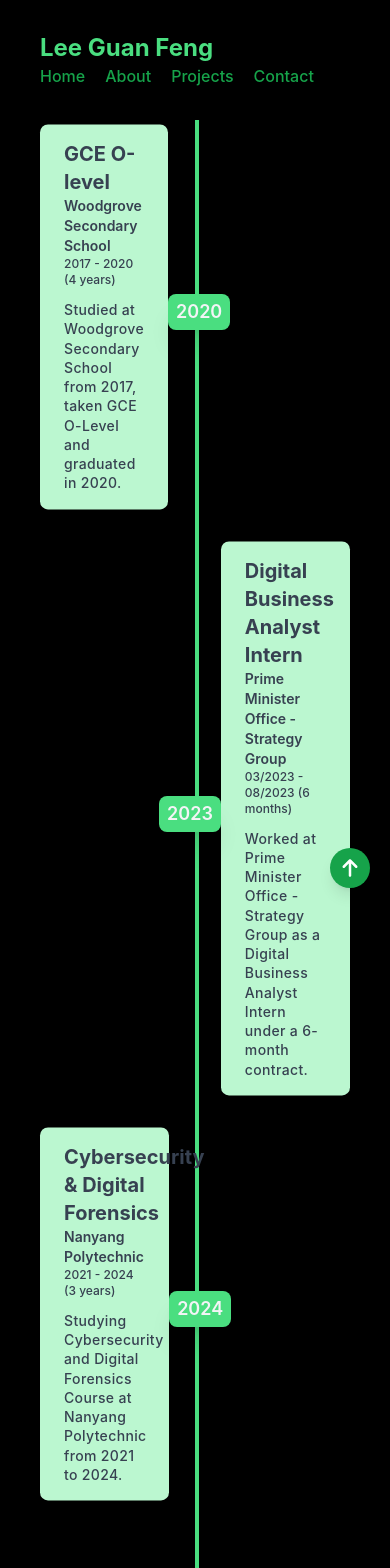
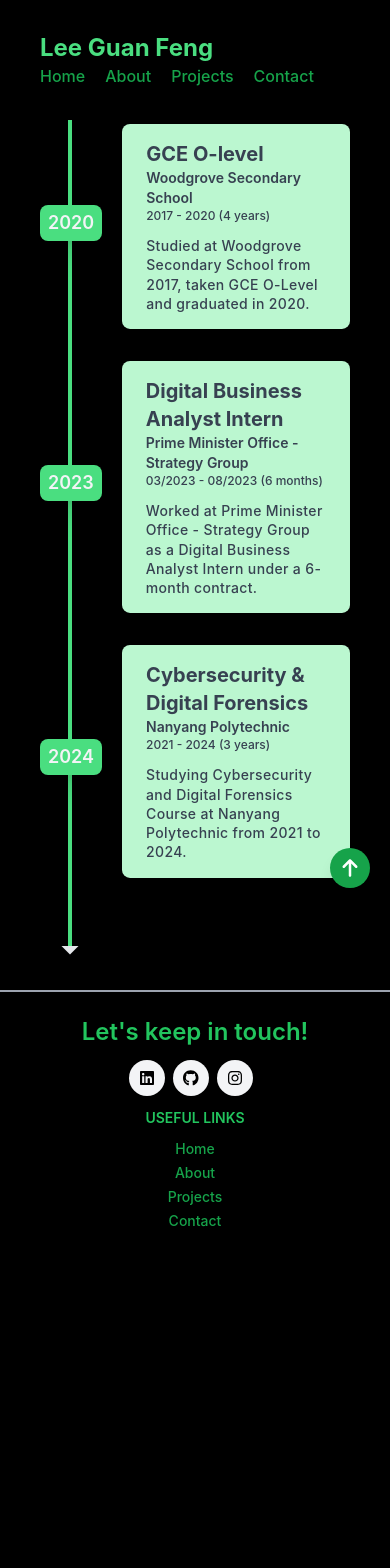
Before and after one commit to lgf2111/portfolio, a React (Create React App) app: page /portfolio/about in a window 390 px wide. Shown: the top 1568 px of the page. After the commit the page ends 1280 px from the top, so only its background shows below. Built offline with nearby package versions, Linux system fonts and the light colour scheme.

Commit message:
done responsive home and about

```diff
--- a/src/components/Header.tsx
+++ b/src/components/Header.tsx
@@ -10,10 +10,6 @@
   useEffect(() => {
     setIsScrolled(y > 0);
   }, [y]);
-
-  const toggleMenu = () => {
-    setIsMenuOpen(!isMenuOpen);
-  };
 
   return (
     <header
--- a/src/pages/About.tsx
+++ b/src/pages/About.tsx
@@ -80,27 +80,27 @@
       <div className="container mx-auto w-full h-full mt-20">
         <div className="relative wrap overflow-hidden p-10 h-full">
           <div
-            className="border-2 absolute border-green-400 h-full left-1/2"
+            className="border-2 absolute border-green-400 h-full left-16 translate-x-1 sm:translate-x-0 sm:left-1/2"
             id="line"
           ></div>
 
           {timelineData.map((item, index) => (
             <div
               key={index}
-              className={`mb-8 flex justify-between ${
-                index % 2 === 0 ? "flex-row-reverse" : ""
+              className={`mb-8 flex justify-start sm:justify-between ${
+                index % 2 === 0 ? "sm:flex-row-reverse" : ""
               } items-center w-full ${
                 index % 2 === 0 ? "left-timeline" : "right-timeline"
               }`}
             >
-              <div className="order-1 w-5/12"></div>
+              <div className="order-1 sm:w-5/12"></div>
               <div className="z-20 flex items-center order-1 bg-green-400 shadow-xl rounded-lg px-2 py-1">
                 <h1 className="mx-auto text-gray-100 font-semibold text-lg">
                   {item.year}
                 </h1>
               </div>
               <div
-                className="order-1 bg-green-200 rounded-lg shadow-xl w-5/12 px-6 py-4 data"
+                className="ms-5 sm:ms-0 order-1 bg-green-200 rounded-lg shadow-xl sm:w-5/12 px-6 py-4 data"
                 id={"data-" + index.toString()}
               >
                 <h3 className="font-bold text-gray-700 text-xl">
@@ -128,7 +128,7 @@
         </div>
         <div className="relative overflow-hidden h-3">
           <div
-            className="absolute bg-gray-200  h-3 w-3 left-1/2 -translate-x-1 rotate-45 -translate-y-1/2"
+            className="absolute bg-gray-200  h-3 w-3 left-16 sm:left-1/2 sm:-translate-x-1 rotate-45 -translate-y-1/2"
             id="arrow"
           ></div>
         </div>
--- a/src/pages/Home.tsx
+++ b/src/pages/Home.tsx
@@ -32,13 +32,13 @@
     <Layout>
       <div className="flex items-center h-screen">
         <div
-          className="w-1/2 flex flex-col justify-center items-end pr-5 text-right"
+          className="sm:w-1/2 flex flex-col justify-center items-start sm:items-end pl-10 sm:pr-5 sm:text-right"
           id="landing-text"
         >
           <h1 className="text-2xl text-green-400 font-semibold">
             Hi, I'm Guan Feng!
           </h1>
-          <p className="text-gray-100 w-3/5 mt-3">
+          <p className="text-gray-100 sm:w-3/5 mt-3">
             I am from <b>Singapore🇸🇬</b> and I love <b>coding👨🏻‍💻</b>. My passion
             is creating beautiful and functional websites and web applications
             using various programming languages such as <b>HTML</b>, <b>CSS</b>,
@@ -47,7 +47,7 @@
             and efficient code. Let's build something amazing together!
           </p>
         </div>
-        <div className="w-1/2 pl-5" id="landing-image">
+        <div className="invisible sm:visible sm:w-1/2 pl-5" id="landing-image">
           <img
             src={require("../assets/images/landing.jpg")}
             alt="Image"
```
